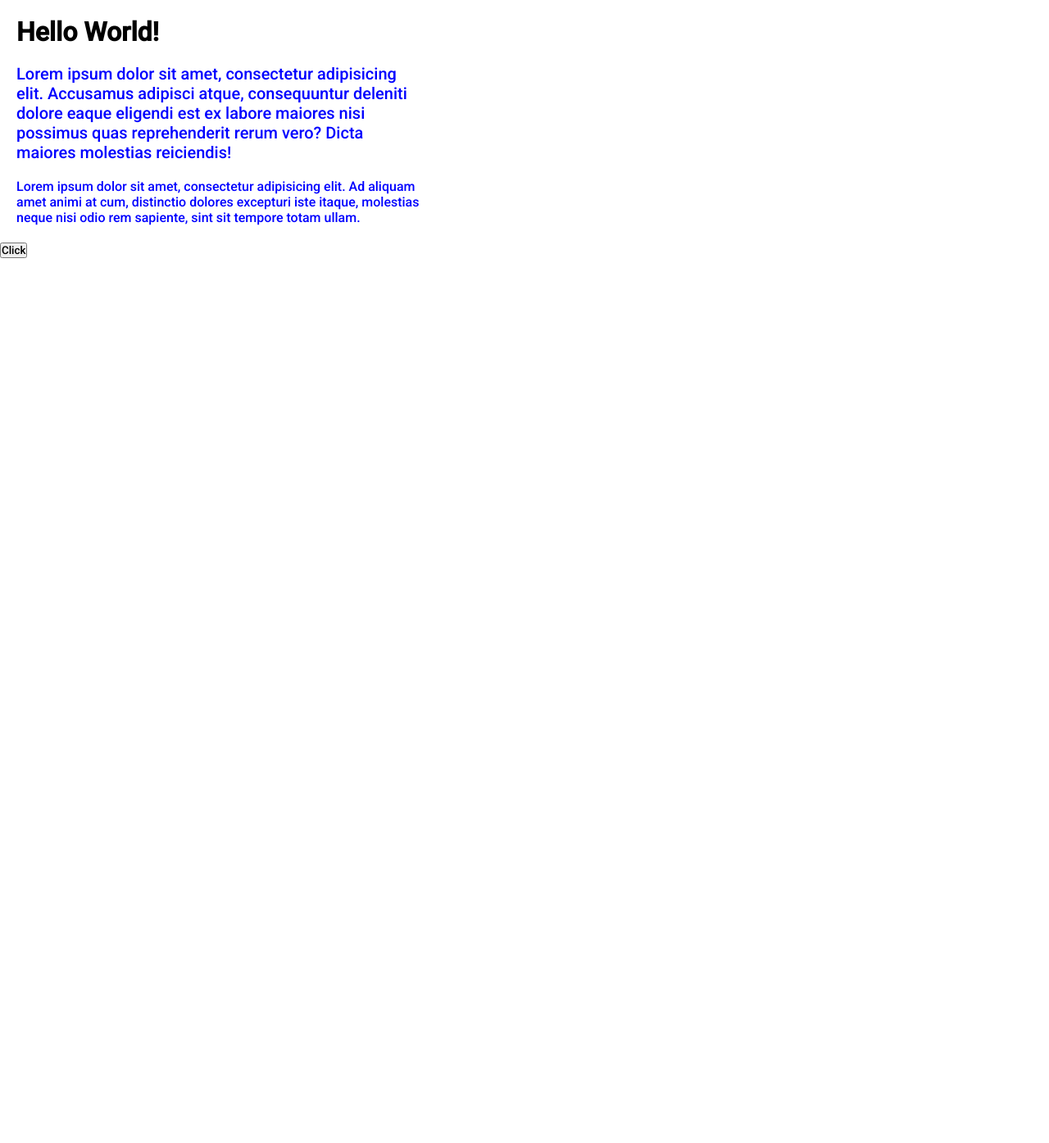
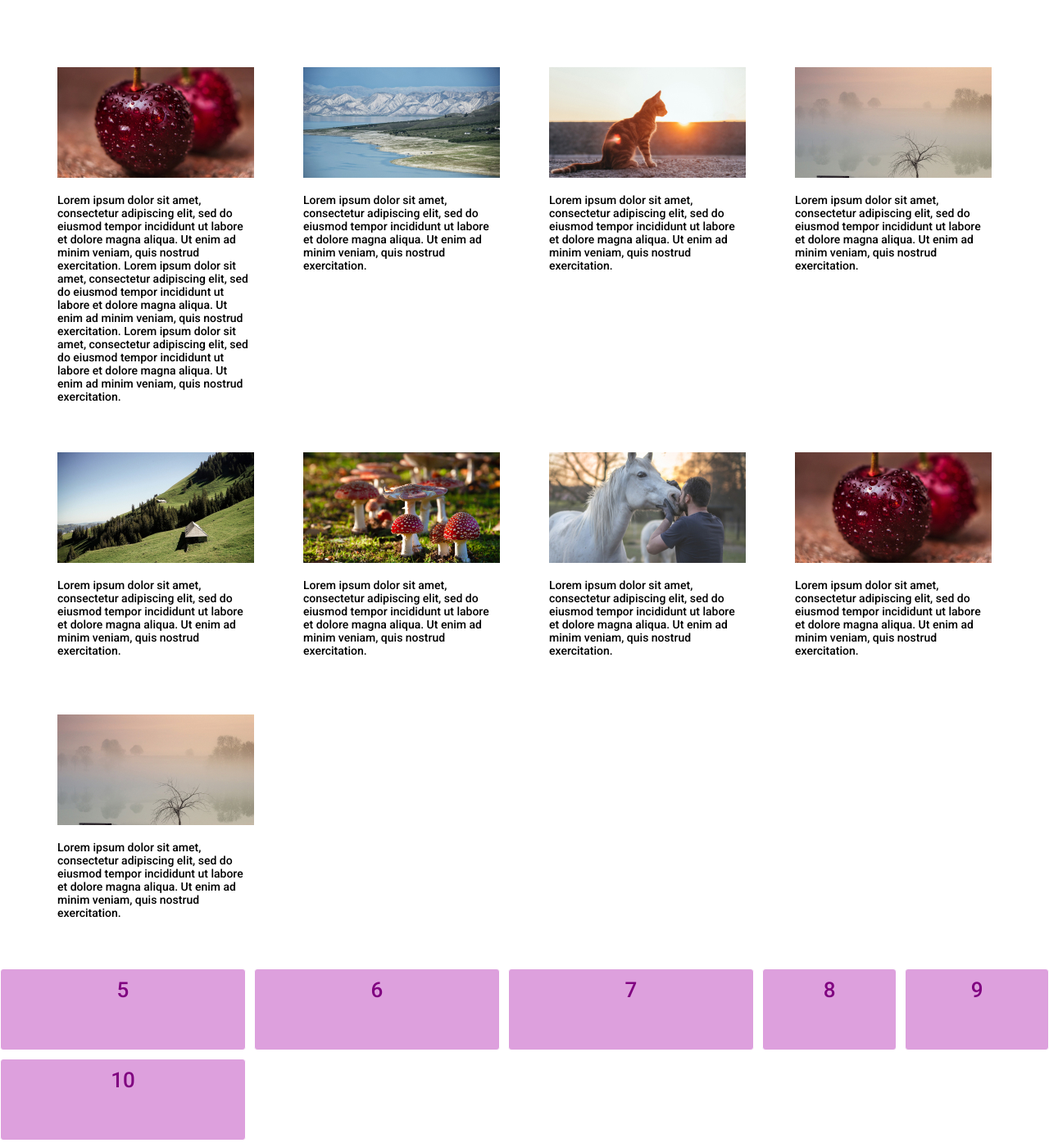
Before and after one commit to lilGooseling/Css-grid-practise, a website: page index.html in a window 1280 px wide. Shown: the top 1395 px of the page at 82% size. Before the commit the page ends 800 px from the top, so only its background shows below. Drawn offline with nearby package versions, Linux system fonts and the light colour scheme; files that its build step writes are made by us from their sources.

Commit message:
Grid test

```diff
--- a/index.html
+++ b/index.html
@@ -5,13 +5,13 @@
     <meta name="viewport"
           content="width=device-width, user-scalable=no, initial-scale=1.0, maximum-scale=1.0, minimum-scale=1.0">
     <meta http-equiv="X-UA-Compatible" content="ie=edge">
-    <!--<title>Css Grid</title>-->
-    <title>CSS Variables</title>
+    <title>Css Grid</title>
+    <!--<title>CSS Variables</title>-->
     <link href="https://fonts.googleapis.com/css2?family=Roboto:wght@500&display=swap" rel="stylesheet">
     <link rel="stylesheet" href="css/style.min.css">
 </head>
 <body>
-    <!--<div class="grid-container">
+    <div class="grid-container">
         <div class="news-item">
             <img src="img/cherries.jpg" alt="img" class="news-item__img">
             <div class="news-item__descr">Lorem ipsum dolor sit amet, consectetur adipiscing elit, sed do eiusmod
@@ -79,9 +79,9 @@
         <div class="grid-elem">8</div>
         <div class="grid-elem">9</div>
         <div class="grid-elem">10</div>
-    </div>-->
+    </div>
 
-    <h1>Hello World!</h1>
+    <!--<h1>Hello World!</h1>
 
     <div class="wrapper">
         <div class="element big">
@@ -96,6 +96,6 @@
         </div>
     </div>
     <button>Click</button>
-    <script src="js/script.js"></script>
+    <script src="js/script.js"></script>-->
 </body>
 </html>
--- a/sass/style.scss
+++ b/sass/style.scss
@@ -5,7 +5,7 @@
   font-family: 'Roboto', sans-serif;
 }
 
-:root {
+/*:root {
   --text-decoration-color: blue;
   --big-text: 20px;
 }
@@ -32,9 +32,9 @@ h1 {
     --text-decoration-color: plum;
     --big-text: 30px;
   }
-}
+}*/
 
-/*.grid-container {
+.grid-container {
   width: 1140px;
   margin: 82px auto 0 auto;
   display: grid;
@@ -55,7 +55,7 @@ h1 {
     font-size: 14px;
     line-height: 16px;
   }
-}*/
+}
 
 .grid-container2 {
   /*height: 1000px;*/
@@ -65,7 +65,7 @@ h1 {
   grid-template-rows:repeat(3,minmax(100px, auto));
   grid-auto-rows: minmax(100px, auto);
   gap: 10px;
-  grid-template-areas: "header header header" "blog blog message" "footer footer footer";
+  /*grid-template-areas: "header header header" "blog blog message" "footer footer footer";*/
 }
 
 
@@ -81,7 +81,7 @@ h1 {
   /*place-content: justify-content + align-content;*/
 
 
-/*.grid-elem {
+.grid-elem {
   background-color: plum;
   color: purple;
   line-height: 50px;
```
